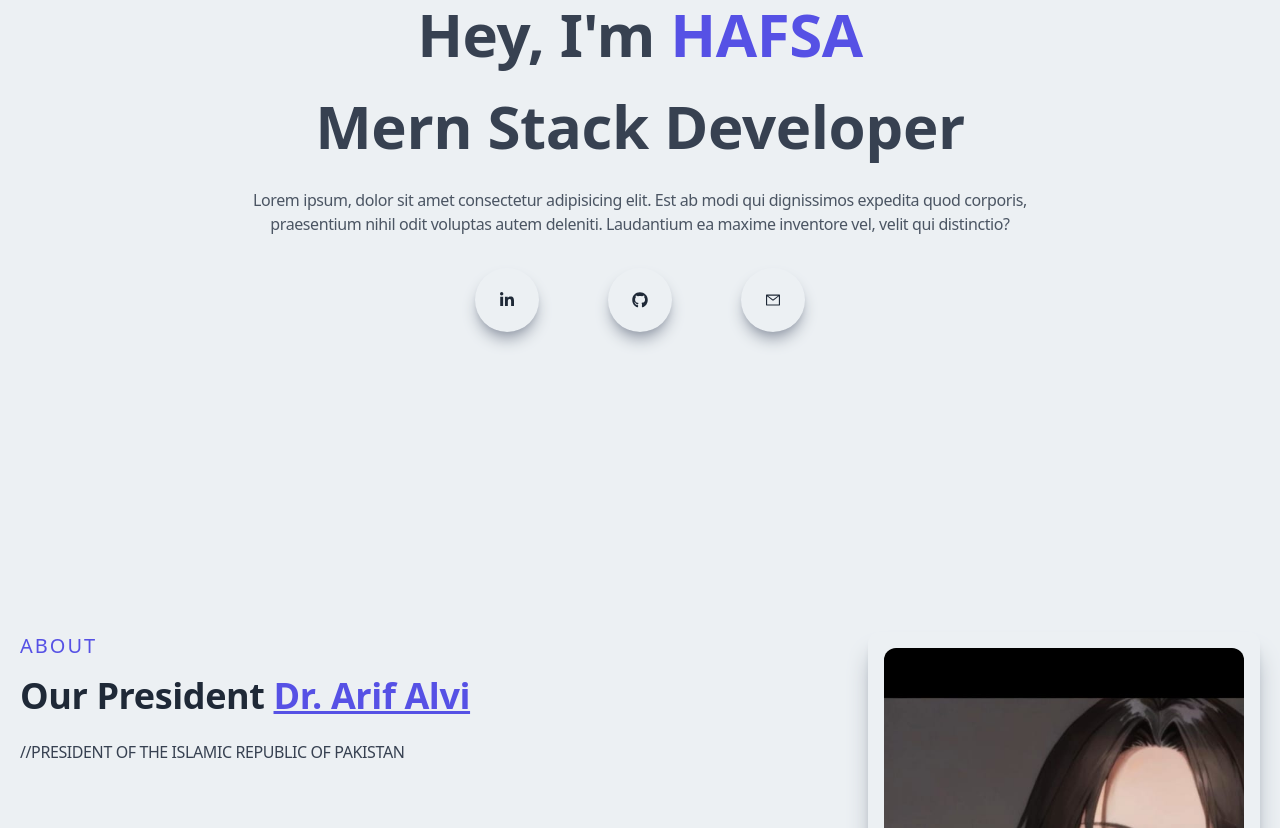
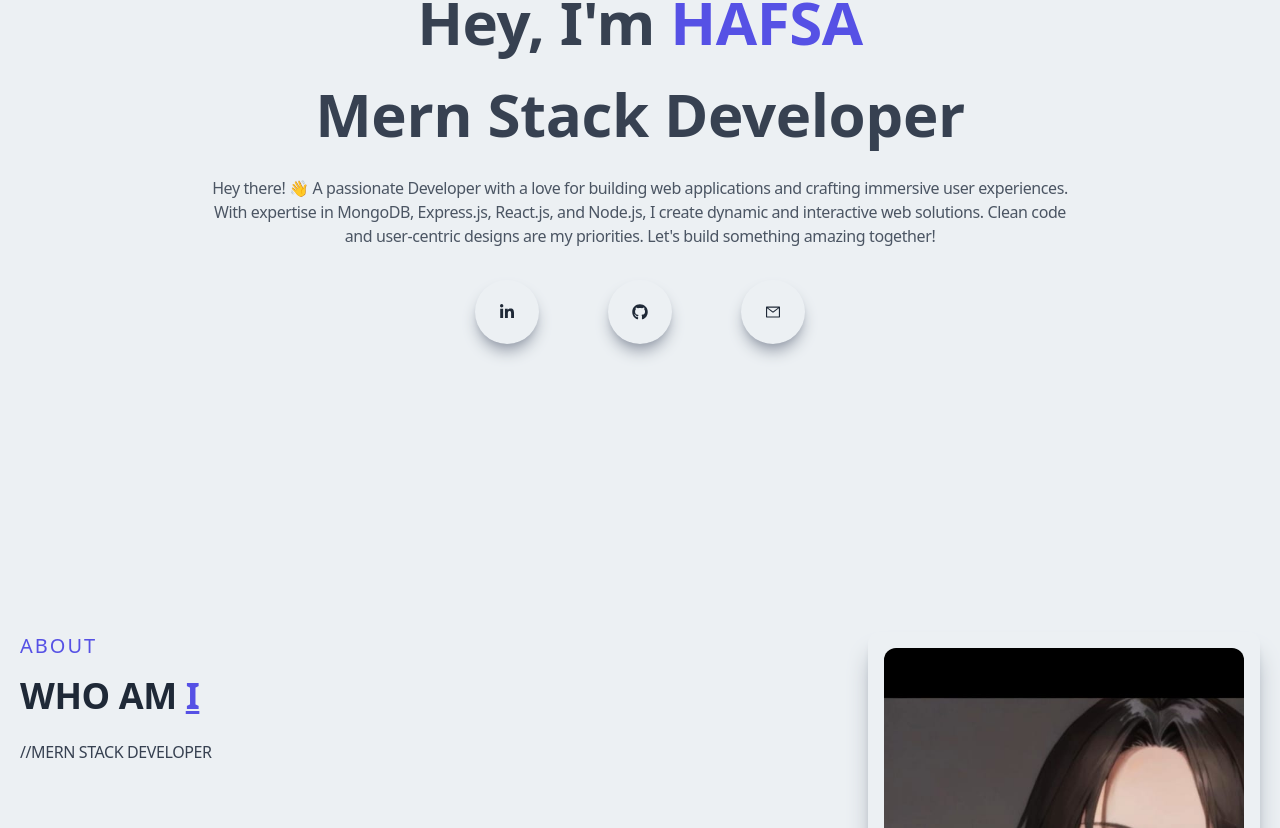
Before and after one commit to HAFSA342/My-Website, a Next.js app: page / in a window 1280 px wide. Shown: the part 232-1060 px from the top of the page. Built offline with nearby package versions, Linux system fonts and the light colour scheme.

Commit message:
Updated contact page

```diff
--- a/components/About.jsx
+++ b/components/About.jsx
@@ -9,11 +9,11 @@ const About = () => {
             About
           </p>
           <h2 className="py-4">
-            Our President{" "}
-            <span className="text-[#5651e5] underline">Dr. Arif Alvi</span>
+            WHO AM{" "}
+            <span className="text-[#5651e5] underline">I</span>
           </h2>
           <p className="py-2 text-gray-700 uppercase">
-            //President of the Islamic Republic of Pakistan
+            //Mern Stack Developer
           </p>
           <p className="py-2 text-gray-500">
 
--- a/components/Contact.jsx
+++ b/components/Contact.jsx
@@ -35,15 +35,29 @@ const Contact = () => {
               <div>
                 <p className="uppercase pt-8">Connect With Me</p>
                 <div className="flex items-center justify-between py-4">
+                  <a
+                    href="https://www.linkedin.com/in/hafsa-sohail-98b569233/"
+                    target="_blank"
+                    rel="noopener noreferrer"
+                  >
                     <div className="rounded-full shadow-lg shadow-gray-400 p-3 cursor-pointer hover:scale-105 ease-in duration-300">
                       <FaLinkedinIn />
                     </div>
+                  </a>
+                  <a
+                    href="https://github.com/HAFSA342"
+                    target="_blank"
+                    rel="noopener noreferrer"
+                  >
                     <div className="rounded-full shadow-lg shadow-gray-400 p-3 cursor-pointer hover:scale-105 ease-in duration-300">
                       <FaGithub />
                     </div>
+                  </a>
+                  <a href="mailto:hafsasohail3420@gmail.com">
                     <div className="rounded-full shadow-lg shadow-gray-400 p-3 cursor-pointer hover:scale-105 ease-in duration-300">
                       <AiOutlineMail />
                     </div>
+                  </a>
                   <div className="rounded-full shadow-lg shadow-gray-400 p-3 cursor-pointer hover:scale-105 ease-in duration-300">
                     <BsFillPersonLinesFill />
                   </div>
--- a/components/Main.jsx
+++ b/components/Main.jsx
@@ -8,32 +8,43 @@ const Main = () => {
     <div id="home" className="w-full h-screen text-center">
       <div className="max-w-[1240px] w-full h-full mx-auto p-2 flex justify-center items-center">
         <div>
-          <p className="uppercase text-sm tracking-widest text-gray-600">
-
-          </p>
+          <p className="uppercase text-sm tracking-widest text-gray-600"></p>
           <h1 className="py-4 text-gray-700">
             Hey, I'm <span className="text-[#5651e5]">HAFSA</span>
           </h1>
           <h1 className="py-4 text-gray-700">Mern Stack Developer</h1>
           <p className="py-4 text-gray-600 max-w-[70%] m-auto">
-            Lorem ipsum, dolor sit amet consectetur adipisicing elit. Est ab
-            modi qui dignissimos expedita quod corporis, praesentium nihil odit
-            voluptas autem deleniti. Laudantium ea maxime inventore vel, velit
-            qui distinctio?
+            Hey there! 👋 A passionate Developer with a
+            love for building web applications and crafting immersive user
+            experiences. With expertise in MongoDB, Express.js, React.js, and
+            Node.js, I create dynamic and interactive web solutions. Clean code
+            and user-centric designs are my priorities. Let's build something
+            amazing together!
           </p>
           <div className="flex items-center justify-between max-w-[330px] m-auto py-4">
-          <a href="https://www.linkedin.com/in/hafsa-sohail-98b569233/" target="_blank" rel="noopener noreferrer">
+            <a
+              href="https://www.linkedin.com/in/hafsa-sohail-98b569233/"
+              target="_blank"
+              rel="noopener noreferrer"
+            >
               <div className="rounded-full shadow-lg shadow-gray-400 p-6 cursor-pointer hover:scale-105 ease-in duration-300">
                 <FaLinkedinIn />
-            </div></a>
-            <a href="https://github.com/HAFSA342" target="_blank" rel="noopener noreferrer">
+              </div>
+            </a>
+            <a
+              href="https://github.com/HAFSA342"
+              target="_blank"
+              rel="noopener noreferrer"
+            >
               <div className="rounded-full shadow-lg shadow-gray-400 p-6 cursor-pointer hover:scale-105 ease-in duration-300">
-              <FaGithub/>
-            </div></a>
+                <FaGithub />
+              </div>
+            </a>
             <a href="mailto:hafsasohail3420@gmail.com">
               <div className="rounded-full shadow-lg shadow-gray-400 p-6 cursor-pointer hover:scale-105 ease-in duration-300">
                 <AiOutlineMail />
-            </div></a>
+              </div>
+            </a>
             {/* <div className="rounded-full shadow-lg shadow-gray-400 p-6 cursor-pointer hover:scale-105 ease-in duration-300">
               <BsFillPersonLinesFill />
             </div> */}
--- a/styles/Home.module.css
+++ b/styles/Home.module.css
@@ -1,3 +1,10 @@
+@import url("https://fonts.googleapis.com/css2?family=Borel&family=Lumanosimo&display=swap");
+
+*{
+  font-family: 'Borel', cursive !important;
+  font-family: 'Lumanosimo', cursive !important;
+}
+
 .main {
   display: flex;
   flex-direction: column;
@@ -97,7 +104,7 @@
 
 .center::before,
 .center::after {
-  content: '';
+  content: "";
   left: 50%;
   position: absolute;
   filter: blur(45px);
@@ -125,7 +132,7 @@
 
 .thirteen::before,
 .thirteen::after {
-  content: '';
+  content: "";
   position: absolute;
   z-index: -1;
 }
```
Lines whose indentation alone changed are shown as unchanged.
